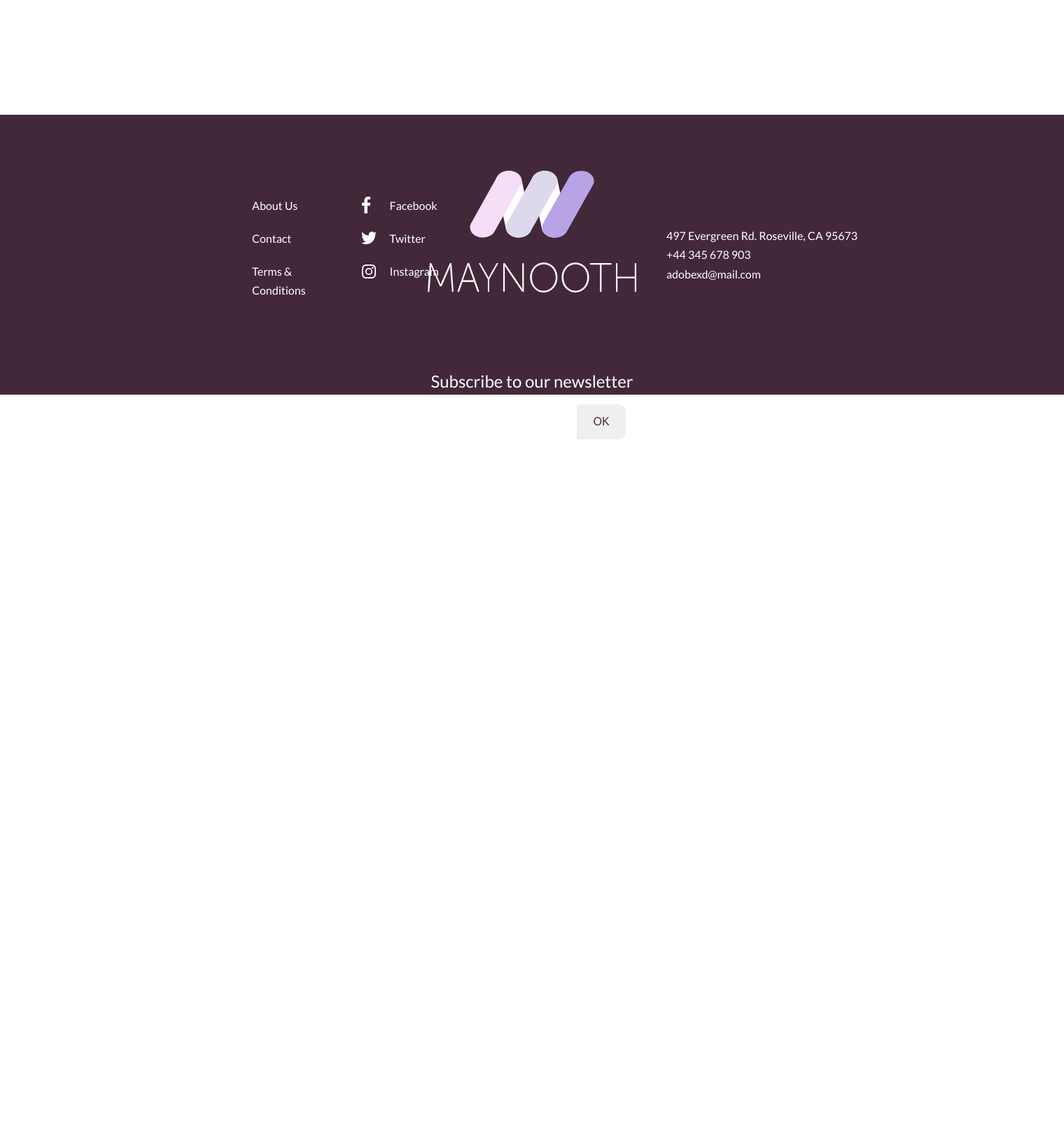
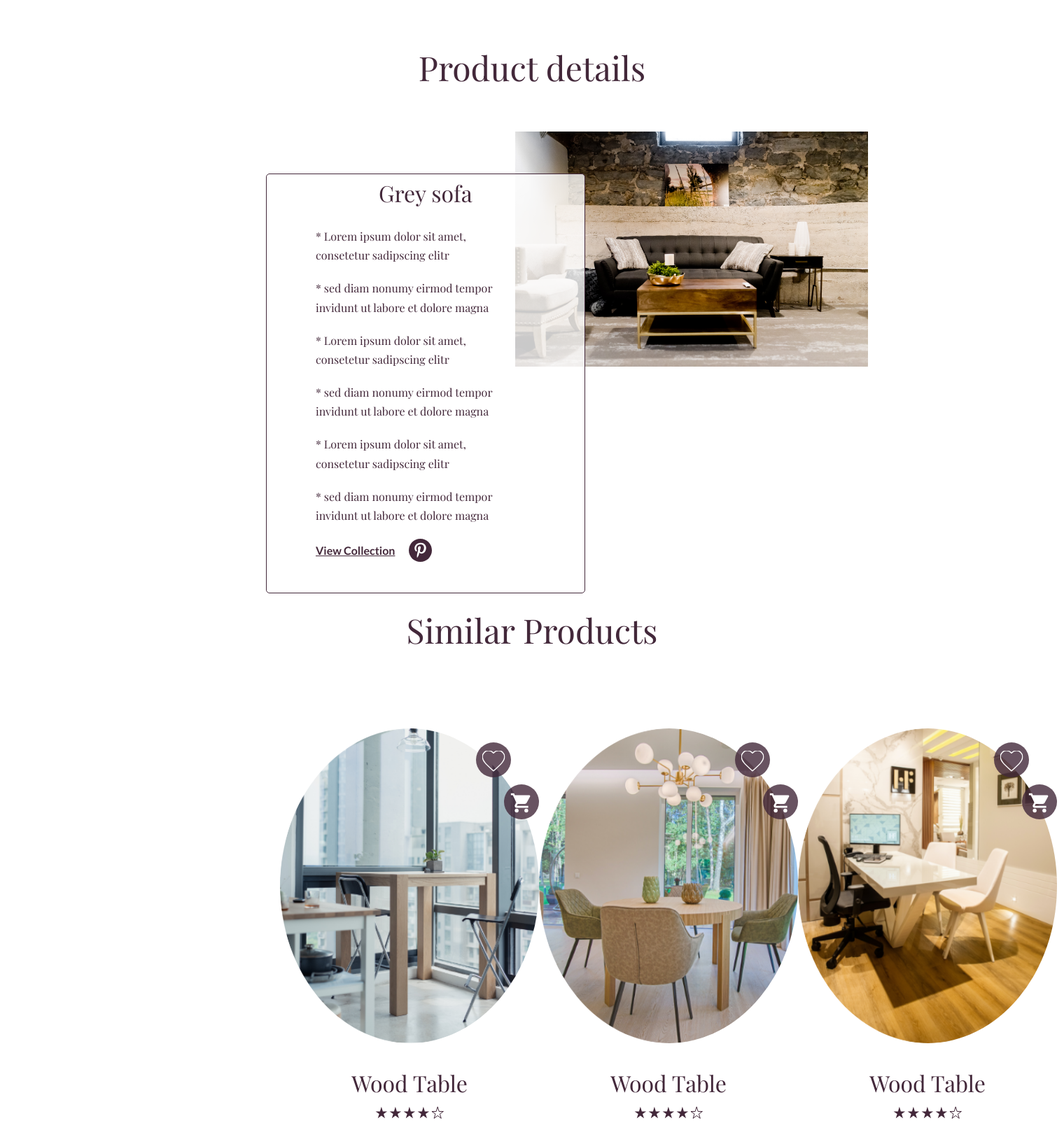
Before and after one commit to Peter-Thong/furniture_project, a PHP site: page /product-details.html in a window 1520 px wide. Shown: the part 636-2241 px from the top of the page at 70% size. Before the commit the page ends 1264 px from the top, so only its background shows below. Run offline with PHP 8.4, Linux system fonts and the light colour scheme.

Commit message:
finish the product details page

```diff
--- a/css/style.css
+++ b/css/style.css
@@ -91,6 +91,12 @@ body {
 .white-color {
   color: #fff; }
 
+.space-right-small {
+  margin-right: 2rem; }
+
+.margin-top-small {
+  margin-top: 2rem; }
+
 .space-bottom {
   margin-bottom: 2.3rem; }
 
@@ -117,6 +123,13 @@ body {
 .container {
   margin-left: 13rem;
   margin-bottom: 10rem; }
+
+.row-1 {
+  display: flex;
+  align-items: center; }
+
+.no-margin {
+  margin: 0; }
 
 .btn {
   font-family: inherit;
@@ -515,8 +547,7 @@ body {
   .section-gallery__icons {
     height: 3.3rem;
     width: 3.3rem;
-    display: block;
-    margin-top: 2rem; }
+    display: block; }
     .section-gallery__icons-pin {
       background: url("../img/pin-icon.svg");
       background-repeat: no-repeat;
@@ -684,3 +715,64 @@ body {
       background-color: #b9a4e6; }
     .section-product__color--4 {
       background-color: #43283a; }
+
+.product__container {
+  width: 100%;
+  display: flex;
+  flex-direction: row;
+  padding: 5rem 6rem; }
+
+.product__img {
+  width: 50%; }
+  .product__img--demo {
+    width: 100%; }
+  .product__img--small-row {
+    display: flex;
+    justify-content: space-between; }
+  .product__img--small-col {
+    position: relative;
+    flex-basis: 23%;
+    cursor: pointer; }
+    .product__img--small-col-1::before {
+      content: "";
+      position: absolute;
+      width: 107%;
+      height: 107%;
+      background-color: transparent;
+      border: 1px solid #43283a;
+      border-radius: 5px;
+      transform: translate(-0.5rem, -0.5rem); }
+
+.product__info {
+  width: 50%;
+  padding-left: 16rem;
+  padding-top: 2rem; }
+  .product__info--review {
+    display: flex;
+    flex-direction: row; }
+  .product__info--action {
+    display: flex;
+    flex-direction: row;
+    align-items: center; }
+
+.section-product-details__colors {
+  display: flex;
+  flex-direction: row;
+  justify-content: left; }
+
+.section-product-details {
+  height: fit-content;
+  width: 100vw;
+  padding: 1rem 28rem; }
+  .section-product-details__content {
+    display: flex; }
+    .section-product-details__content--info {
+      width: 50rem;
+      height: 60rem;
+      border: 1px solid #43283a;
+      border-radius: 5px;
+      padding: 0 7rem;
+      background-color: rgba(255, 255, 255, 0.79);
+      transform: translate(10rem, 6rem); }
+    .section-product-details__content--img {
+      width: 60%; }
--- a/index.html
+++ b/index.html
@@ -119,7 +119,7 @@
             <div class="section-gallery__link">
                 <h3 class="heading-tertiary dark-color">Inspiration Ideas</h3>
                 <a href="#" class="link-text link-upper dark-color">view gallery</a>
-                <a href="#"><span class="section-gallery__icons section-gallery__icons-pin"></span></a>
+                <a href="#"><span class="section-gallery__icons section-gallery__icons-pin margin-top-small"></span></a>
             </div>
         </section>
 
--- a/product-details.html
+++ b/product-details.html
@@ -42,29 +42,199 @@
 
 
         </nav>
-        <div class="header__text-box header__text-box--product">
-
-            <div class="container">
-                <h1 class="heading-primary white-color space-bottom-medium">Sofas</h1>
-                <h3 class="heading-tertiary white-color space-bottom-medium">Enjoy your life</h3>
-                <p class="paragraph space-bottom-medium white-color">Lorem ipsum dolor sit amet, consetetur<br />
-                    sadipscing elitr, sed diam
-                    nonumy<br /> eirmod tempor invidunt ut labore et</p><br>
-
-                <a href="#" class="link-text__sales white-color medium-text">Explore<span class="section-sales__icons section-sales__icons-arrow
-                        section-sales__icons-arrow--white
-                        section-sales__icons-arrow--down"></span></a>
+        <div class="header__text-box header__text-box--product-details">
+            <div class="navigation__path">
+                <p>HOME > LIVING ROOM > SOFAS > GREY SOFA</p>
             </div>
 
-            <div class="header--product__img">
-                <img src="img/living room/sofas-pic@2x.png" alt="product-img" class="header--product__img--sofa">
+            <div class="product__container">
+                <div class="product__img">
+                    <img src="./img/product-details/product-img-1@2x.png" class="product__img--demo space-bottom-medium" alt="product-img">
+                    <div class="product__img--small-row">
+                        <div class="product__img--small-col product__img--small-col-1">
+                            <img src="./img/product-details/product-img-2@2x.png" width="100%" alt="product-img">
+                        </div>
+                        <div class="product__img--small-col">
+                            <img src="./img/product-details/product-img-2@2x.png" width="100%" alt="product-img">
+                        </div>
+                        <div class="product__img--small-col">
+                            <img src="./img/product-details/product-img-2@2x.png" width="100%" alt="product-img">
+                        </div>
+                        <div class="product__img--small-col">
+                            <img src="./img/product-details/product-img-2@2x.png" width="100%" alt="product-img">
+                        </div>
+                    </div>
+                </div>
+                <div class="product__info">
+                    <h3 class="heading-tertiary dark-color">Grey sofa</h3>
+                    <p class="small-text dark-color space-bottom-little">Lorem ipsum dolor sit amet</p>
+                    <div class="product__info--review space-bottom-tiny">
+                        <div class="horizontal-align space-right-small">
+                            <span class="star-icon star-icon--dark"></span>
+                            <span class="star-icon star-icon--dark"></span>
+                            <span class="star-icon star-icon--dark"></span>
+                            <span class="star-icon star-icon--dark"></span>
+                            <span class="star-icon star-icon--white"></span>
+                        </div>
+                        <a href="#" class="link-text dark-color">Read Review(10)</a>
+                    </div>
+                    <div class="section-product-details__colors space-bottom-tiny">
+                        <span class="section-product__color section-product__color--1"></span>
+                        <span class="section-product__color section-product__color--2"></span>
+                        <span class="section-product__color section-product__color--3"></span>
+                        <span class="section-product__color section-product__color--4"></span>
+                    </div>
+                    <h3 class="heading-tertiary dark-color space-bottom-tiny">$2800</h3>
+                    <div class="product__info--action space-bottom-medium">
+                        <button class="btn btn--dark space-right-small">add to cart</button>
+                        <span class="icon-heart--dark"></span>
+                    </div>
+
+                    <a href="#" class="link-text__sales dark-color medium-text">See detail<span
+                            class="section-sales__icons section-sales__icons-arrow section-sales__icons-arrow--down"></span></a>
+                </div>
             </div>
         </div>
-        <div class="icon--scroll icon--scroll-move-up"></div>
     </header>
 
     <main>
+        <section class="section-product-details">
+            <div class="u-center-text space-bottom-small">
+                <h2 class="heading-secondary dark-color">Product details</h2>
 
+            </div>
+
+            <div class="section-product-details__content">
+                <div class="section-product-details__content--info">
+                    <h3 class="heading-tertiary dark-color u-center-text">Grey sofa</h3>
+                    <br>
+                    <ul>
+                        <li>
+                            <p class="small-text dark-color space-bottom-little">* Lorem ipsum dolor sit amet,<br> consetetur sadipscing elitr</p>
+                        </li>
+                        <li>
+                            <p class="small-text dark-color space-bottom-little">* sed diam nonumy eirmod tempor<br> invidunt ut labore et dolore magna</p>
+                        </li>
+                        <li>
+                            <p class="small-text dark-color space-bottom-little">* Lorem ipsum dolor sit amet,<br> consetetur sadipscing elitr</p>
+                        </li>
+                        <li>
+                            <p class="small-text dark-color space-bottom-little">* sed diam nonumy eirmod tempor<br> invidunt ut labore et dolore magna</p>
+                        </li>
+                        <li>
+                            <p class="small-text dark-color space-bottom-little">* Lorem ipsum dolor sit amet,<br> consetetur sadipscing elitr</p>
+                        </li>
+                        <li>
+                            <p class="small-text dark-color space-bottom-little">* sed diam nonumy eirmod tempor<br> invidunt ut labore et dolore magna</p>
+                        </li>
+                    </ul>
+
+                    <div class="row-1">
+                        <a href="#" class="link-text dark-color space-right-small">View Collection</a>
+                        <a href="#"><span class="section-gallery__icons section-gallery__icons-pin no-margin"></span></a>
+                    </div>
+                </div>
+                <div class="section-product-details__content--img">
+                    <img src="./img/product-details/product-img-3@2x.png" width="100%" alt="product-img">
+                </div>
+
+            </div>
+        </section>
+
+        <section class="similar-product margin-top-small">
+            <div class="u-center-text">
+                <h2 class="heading-secondary dark-color">Similar Products</h2>
+
+            </div>
+
+            <div class="section-sales__items">
+                <div class="section-sales__items-1">
+                    <figure class="section-sales__shape">
+                        <img src="./img/sale-img-1.png" alt="sale-img" class="section-new__img">
+                    </figure>
+                    <div class="circle-icon circle-icon--heart">
+                        <span class="icon__sales icon__sales--heart"></span>
+                    </div>
+                    <div class="circle-icon circle-icon--cart">
+                        <span class=" icon__sales icon__sales--cart"></span>
+                    </div>
+
+                    <div class="section-sales__content">
+                        <h3 class="heading-tertiary dark-color">Wood Table</h3>
+                        <div class="horizontal-align space-bottom-tiny">
+                            <span class="star-icon star-icon--dark"></span>
+                            <span class="star-icon star-icon--dark"></span>
+                            <span class="star-icon star-icon--dark"></span>
+                            <span class="star-icon star-icon--dark"></span>
+                            <span class="star-icon star-icon--white"></span>
+                        </div>
+                        <h4 class="heading-quaternary dark-color space-bottom-little">from $280</h4>
+                        <div class="section-product__colors">
+                            <span class="section-product__color section-product__color--1"></span>
+                            <span class="section-product__color section-product__color--2"></span>
+                            <span class="section-product__color section-product__color--3"></span>
+                            <span class="section-product__color section-product__color--4"></span>
+                        </div>
+                    </div>
+                </div>
+                <div class="section-sales__items-2">
+                    <figure class="section-sales__shape">
+                        <img src="./img/sale-img-2.png" alt="sale-img" class="section-new__img">
+                    </figure>
+                    <div class="circle-icon circle-icon--heart">
+                        <span class="icon__sales icon__sales--heart"></span>
+                    </div>
+                    <div class="circle-icon circle-icon--cart">
+                        <span class=" icon__sales icon__sales--cart"></span>
+                    </div>
+                    <div class="section-sales__content">
+                        <h3 class="heading-tertiary dark-color">Wood Table</h3>
+                        <div class="horizontal-align space-bottom-tiny">
+                            <span class="star-icon star-icon--dark"></span>
+                            <span class="star-icon star-icon--dark"></span>
+                            <span class="star-icon star-icon--dark"></span>
+                            <span class="star-icon star-icon--dark"></span>
+                            <span class="star-icon star-icon--white"></span>
+                        </div>
+                        <h4 class="heading-quaternary dark-color space-bottom-little">from $280</h4>
+                        <div class="section-product__colors">
+                            <span class="section-product__color section-product__color--1"></span>
+                            <span class="section-product__color section-product__color--2"></span>
+                            <span class="section-product__color section-product__color--3"></span>
+                            <span class="section-product__color section-product__color--4"></span>
+                        </div>
+                    </div>
+                </div>
+                <div class="section-sales__items-3">
+                    <figure class="section-sales__shape">
+                        <img src="./img/sale-img-3.png" alt="sale-img" class="section-new__img">
+                    </figure>
+                    <div class="circle-icon circle-icon--heart">
+                        <span class="icon__sales icon__sales--heart"></span>
+                    </div>
+                    <div class="circle-icon circle-icon--cart">
+                        <span class=" icon__sales icon__sales--cart"></span>
+                    </div>
+                    <div class="section-sales__content">
+                        <h3 class="heading-tertiary dark-color">Wood Table</h3>
+                        <div class="horizontal-align space-bottom-tiny">
+                            <span class="star-icon star-icon--dark"></span>
+                            <span class="star-icon star-icon--dark"></span>
+                            <span class="star-icon star-icon--dark"></span>
+                            <span class="star-icon star-icon--dark"></span>
+                            <span class="star-icon star-icon--white"></span>
+                        </div>
+                        <h4 class="heading-quaternary dark-color space-bottom-little">from $280</h4>
+                        <div class="section-product__colors">
+                            <span class="section-product__color section-product__color--1"></span>
+                            <span class="section-product__color section-product__color--2"></span>
+                            <span class="section-product__color section-product__color--3"></span>
+                            <span class="section-product__color section-product__color--4"></span>
+                        </div>
+                    </div>
+                </div>
+            </div>
+        </section>
     </main>
 
     <footer class="footer">
--- a/sass/base/_utilities.scss
+++ b/sass/base/_utilities.scss
@@ -8,6 +8,13 @@
 
 .white-color {
   color: $color-white;
+}
+.space-right-small {
+  margin-right: 2rem;
+}
+
+.margin-top-small {
+  margin-top: 2rem;
 }
 
 .space-bottom {
@@ -40,3 +47,12 @@
   margin-left: 13rem;
   margin-bottom: 10rem;
 }
+
+.row-1 {
+  display: flex;
+  align-items: center;
+}
+
+.no-margin {
+  margin: 0;
+}
--- a/sass/components/_icon.scss
+++ b/sass/components/_icon.scss
@@ -35,6 +35,15 @@
     background-size: cover;
     background-position: center;
   }
+}
+
+.icon-heart--dark {
+  height: 4.6rem;
+  width: 5rem;
+  background: url("../img/product-details/icon-heart--dark.svg");
+  background-repeat: no-repeat;
+  background-position: center;
+  background-size: cover;
 }
 
 .icon__sales {
--- a/sass/layout/_header.scss
+++ b/sass/layout/_header.scss
@@ -6,12 +6,12 @@
 
   &__text-box {
     position: absolute;
-    transform: translate(-50%, -50%);
 
     &--main {
       top: 40%;
       left: 50%;
       text-align: center;
+      transform: translate(-50%, -50%);
     }
 
     &--living {
@@ -32,6 +32,7 @@
       background-position: top;
       border-radius: 10px;
       box-shadow: 3rem 3rem 5rem rgba($color: #000000, $alpha: 0.6);
+      transform: translate(-50%, -50%);
     }
 
     &--product {
@@ -42,6 +43,12 @@
       left: 49%;
       height: 70vh;
       width: 70vw;
+      transform: translate(-50%, -50%);
+    }
+
+    &--product-details {
+      width: 100vw;
+      padding: 1rem 28rem;
     }
   }
 
@@ -74,6 +81,7 @@
   }
 
   &--product-details {
+    height: 80vh;
     background-color: $color-white;
   }
 }
--- a/sass/layout/_navigation.scss
+++ b/sass/layout/_navigation.scss
@@ -4,6 +4,13 @@
   justify-content: space-between;
   align-items: center;
   padding: 1rem 28rem;
+
+  &__path {
+    width: fit-content;
+    font-size: 1.6rem;
+    font-weight: bold;
+    border-bottom: 1px solid $color-primary;
+  }
 
   &__link {
     &--dark {
--- a/sass/main.scss
+++ b/sass/main.scss
@@ -21,3 +21,5 @@
 @import "pages/living\ room/section-gallery";
 
 @import "pages/product/section-product";
+
+@import "pages/product-details/section-product-details";
--- a/sass/pages/main/_section-gallery.scss
+++ b/sass/pages/main/_section-gallery.scss
@@ -41,7 +41,6 @@
     height: 3.3rem;
     width: 3.3rem;
     display: block;
-    margin-top: 2rem;
 
     &-pin {
       background: url("../img/pin-icon.svg");
--- /dev/null
+++ b/sass/pages/product-details/_section-product-details.scss
@@ -0,0 +1,82 @@
+.product {
+  &__container {
+    width: 100%;
+    display: flex;
+    flex-direction: row;
+    padding: 5rem 6rem;
+  }
+
+  &__img {
+    width: 50%;
+    &--demo {
+      width: 100%;
+    }
+
+    &--small-row {
+      display: flex;
+      justify-content: space-between;
+    }
+
+    &--small-col {
+      position: relative;
+      flex-basis: 23%;
+      cursor: pointer;
+
+      &-1::before {
+        content: "";
+        position: absolute;
+        width: 107%;
+        height: 107%;
+        background-color: transparent;
+        border: 1px solid $color-primary;
+        border-radius: 5px;
+        transform: translate(-0.5rem, -0.5rem);
+      }
+    }
+  }
+  &__info {
+    width: 50%;
+    padding-left: 16rem;
+    padding-top: 2rem;
+
+    &--review {
+      display: flex;
+      flex-direction: row;
+    }
+
+    &--action {
+      display: flex;
+      flex-direction: row;
+      align-items: center;
+    }
+  }
+}
+
+.section-product-details__colors {
+  display: flex;
+  flex-direction: row;
+  justify-content: left;
+}
+
+.section-product-details {
+  height: fit-content;
+  width: 100vw;
+  padding: 1rem 28rem;
+
+  &__content {
+    display: flex;
+
+    &--info {
+      width: 50rem;
+      height: 60rem;
+      border: 1px solid $color-primary;
+      border-radius: 5px;
+      padding: 0 7rem;
+      background-color: rgba($color-white, 0.79);
+      transform: translate(10rem, 6rem);
+    }
+    &--img {
+      width: 60%;
+    }
+  }
+}
```
Also changed, not shown: other parts of css/style.css (+24 -5 lines), img/product-details/icon-heart--dark.svg (added), img/product-details/product-img-1.png (added), img/product-details/product-img-1@2x.png (added), img/product-details/product-img-2.png (added), img/product-details/product-img-2@2x.png (added), img/product-details/product-img-3.png (added), img/product-details/product-img-3@2x.png (added).
